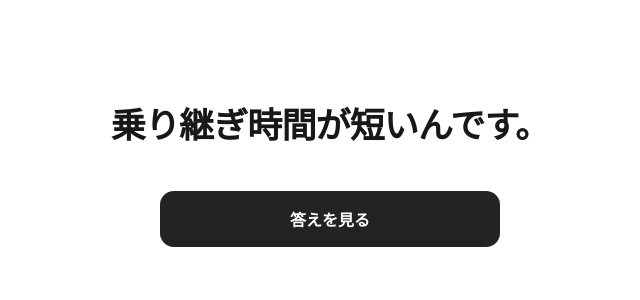
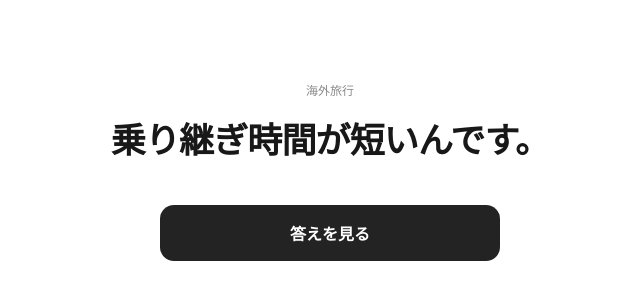
Before and after one commit to ryuya-matsubara/english-to-youtube, a plain HTML site: page index.html in a window 1280 px wide. Shown: the part 228-528 px from the top of the page, without its empty margins (310-950 px from the left). Drawn offline with Linux system fonts and the light colour scheme.

Commit message:
Show small question category label before answer

```diff
--- a/index.html
+++ b/index.html
@@ -15,6 +15,7 @@
     button:focus-visible,a:focus-visible { outline:3px solid #99aafa; outline-offset:3px; }
     main { min-height:100vh; min-height:100svh; width:100%; display:flex; align-items:center; justify-content:center; padding:40px 24px calc(40px + env(safe-area-inset-bottom)); }
     .content { width:min(100%, 520px); text-align:center; }
+    .category { margin:0 0 12px; color:#8a8a8a; font-size:12px; font-weight:500; line-height:1.4; }
     .question { margin:0; font-size:clamp(24px,6.5vw,35px); line-height:1.65; font-weight:700; letter-spacing:-.025em; overflow-wrap:anywhere; }
     .answer { margin:32px 0 0; }
     .english { margin:0; font-family:-apple-system,BlinkMacSystemFont,"Segoe UI",sans-serif; font-size:clamp(22px,6vw,30px); font-weight:700; line-height:1.5; overflow-wrap:anywhere; }
@@ -34,6 +35,7 @@
 <body>
   <main>
     <div class="content">
+      <p class="category" id="category"></p>
       <h1 class="question" id="question" aria-live="polite"></h1>
       <section class="answer" id="answer" aria-label="英語の答え" hidden>
         <p class="english" id="english"></p>
@@ -157,6 +159,7 @@ travel|また会えたらうれしい。|I'd love to hang out again sometime.|/a
         const [category, ja, en, ipa] = line.split('|');
         return { category, ja, en, ipa };
       });
+      const categoryLabels = {daily:'日常', business:'ビジネス', travel:'海外旅行'};
       let order = [];
       let previous = -1;
       let current = null;
@@ -178,6 +181,8 @@ travel|また会えたらうれしい。|I'd love to hang out again sometime.|/a
         const index = order.pop();
         previous = index;
         current = questions[index];
+        $('category').textContent = categoryLabels[current.category];
+        $('category').hidden = false;
         $('question').textContent = current.ja;
         $('english').textContent = '';
         $('ipa').textContent = '';
@@ -194,6 +199,7 @@ travel|また会えたらうれしい。|I'd love to hang out again sometime.|/a
         $('english').textContent = current.en;
         $('ipa').textContent = current.ipa;
         $('answer').hidden = false;
+        $('category').hidden = true;
         $('reveal').hidden = true;
         $('next').hidden = false;
         $('youtube').hidden = false;
```
